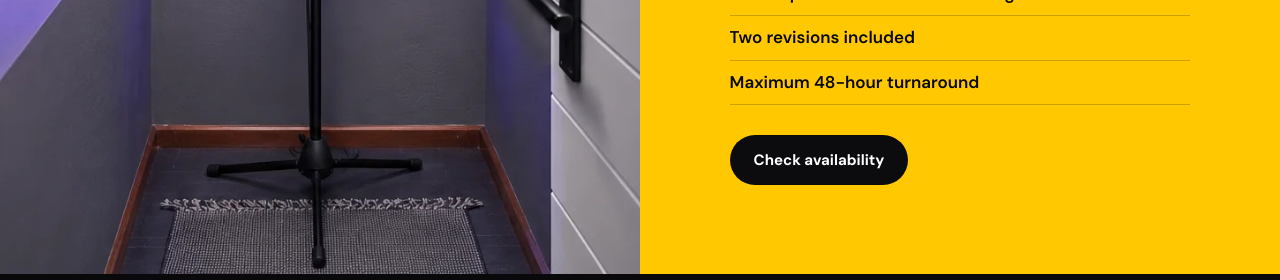
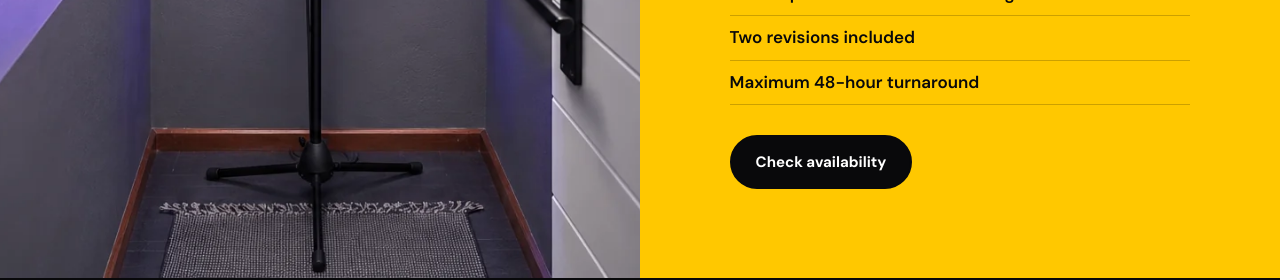
Before and after one commit to ItzGazz-IT/thinkin-sounds, a plain HTML site: page dist/index.html in a window 1280 px wide. Shown: the part 2980-3260 px from the top of the page. Drawn offline with Linux system fonts and the light colour scheme.

Commit message:
Update Site source

```diff
--- a/dist/logo-fix.css
+++ b/dist/logo-fix.css
@@ -254,6 +254,20 @@ body::-webkit-scrollbar {
   text-transform: uppercase;
 }
 
+.studio-copy .button-dark {
+  background: #09090b;
+  color: #fff;
+  border: 2px solid #09090b;
+}
+
+.studio-copy .button-dark:hover,
+.studio-copy .button-dark:focus-visible {
+  background: #fff;
+  color: #09090b;
+  border-color: #09090b;
+  outline: none;
+}
+
 @media (max-width: 900px) {
   .artist-showcase-heading {
     grid-template-columns: 1fr;
```
